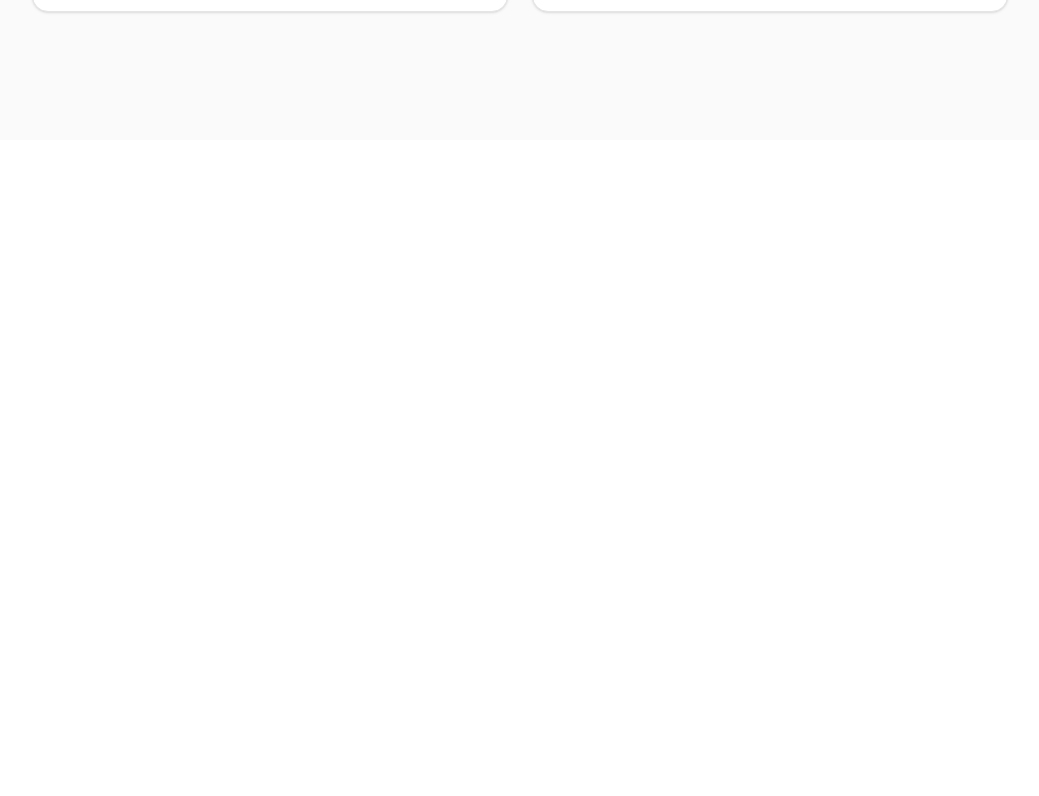
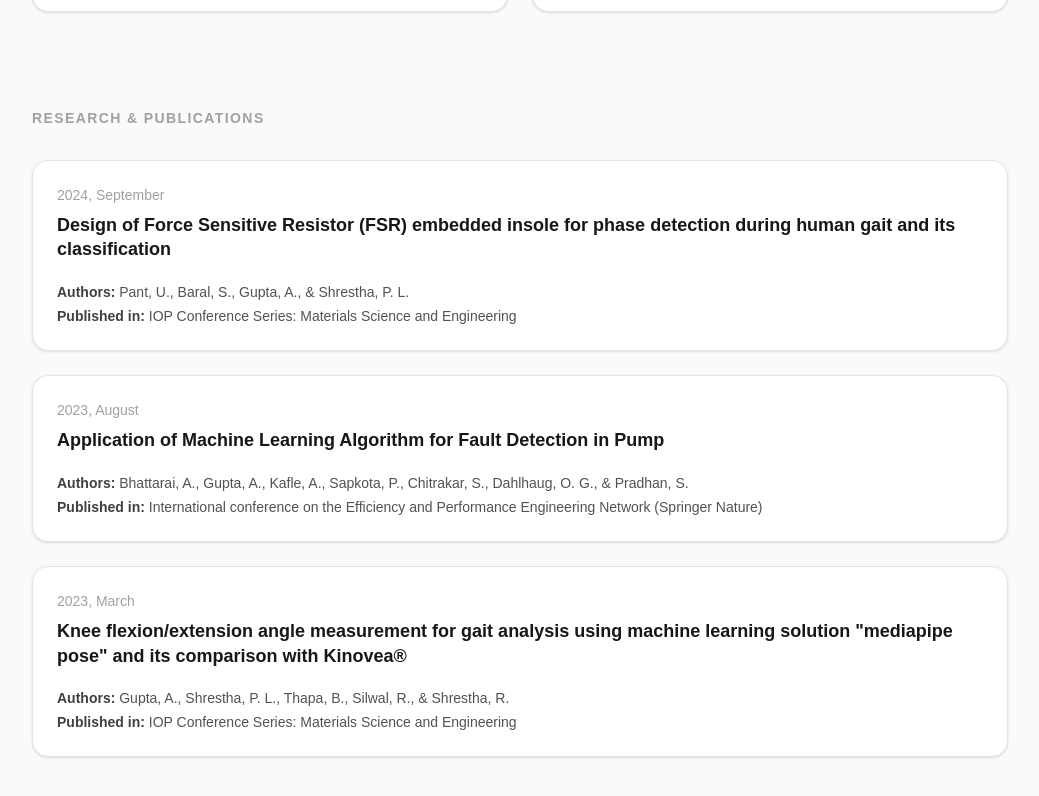
Before and after one commit to AmitGupta1994/amitgupta-portfolio, a Next.js app in the folder apps/frontend/: page / in a window 1280 px wide. Shown: the part 2112-2908 px from the top of the page, without its empty margins (120-1159 px from the left). Before the commit the page ends 2252 px from the top, so only its background shows below. Built offline with nearby package versions, Linux system fonts and the light colour scheme.

Commit message:
[complete][feat/publication]

```diff
--- a/apps/frontend/src/app/page.tsx
+++ b/apps/frontend/src/app/page.tsx
@@ -6,6 +6,8 @@ import ExperienceSection from '@/components/ExperienceSection';
 import { profileData } from '@/data/profile';
 import { skillsData } from '@/data/skills';
 import { experienceData } from '@/data/experience';
+import { publicationsData } from '@/data/publications';
+import PublicationsSection from '@/components/PublicationsSection';
 
 export default function Home() {
   return (
@@ -24,6 +26,8 @@ export default function Home() {
 
         <ExperienceSection experiences={experienceData} />
 
+        <PublicationsSection publications={publicationsData} />
+
       </div>
     </main>
   );
```
